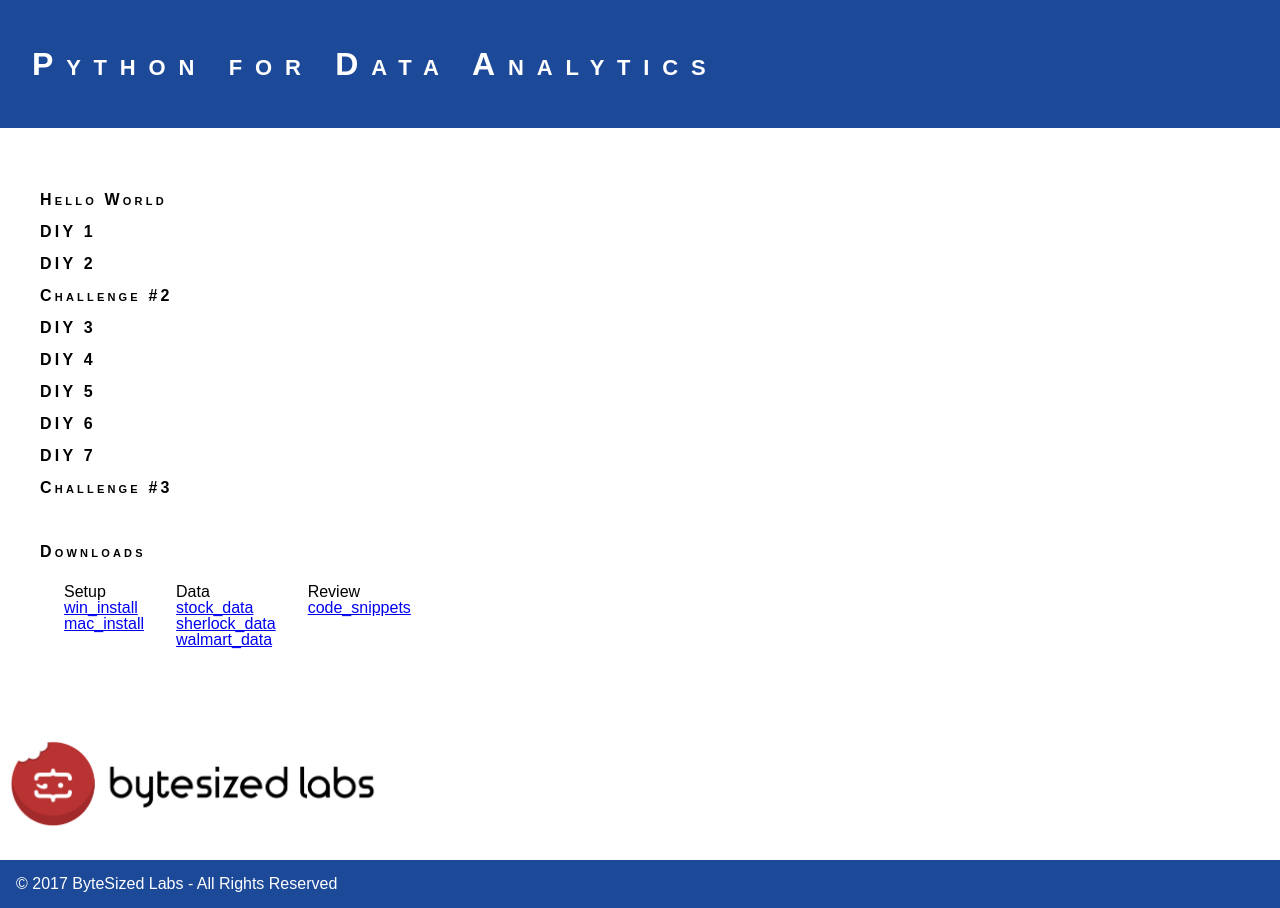
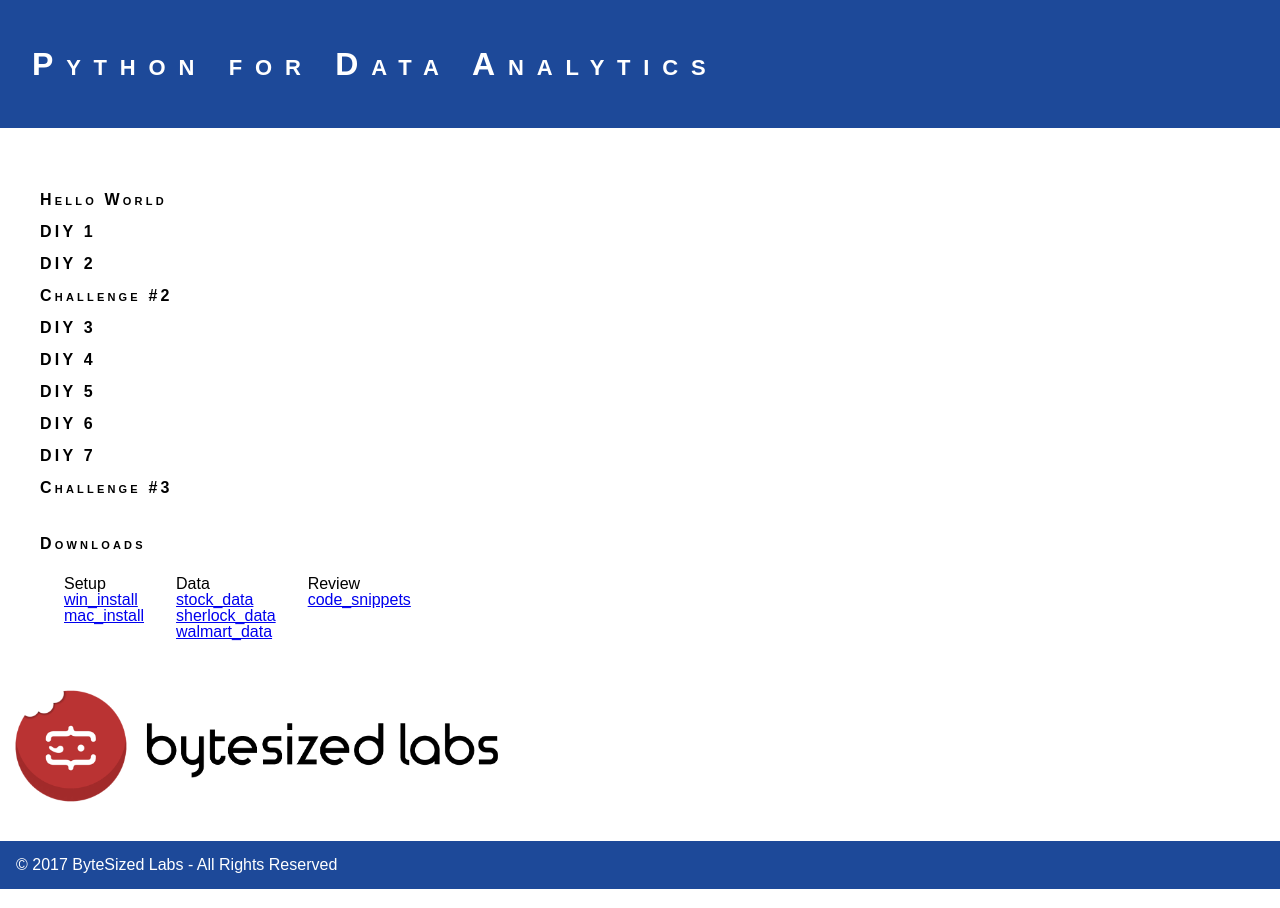
Before and after one commit to ByteSizedLabs/python-for-data-analytics, a plain HTML site: page index.htm in a window 1280 px wide. Drawn offline with nearby package versions, Linux system fonts and the light colour scheme.

Commit message:
fixed spacing

```diff
--- a/style.css
+++ b/style.css
@@ -70,7 +70,6 @@ menu li:hover {
 }
 menu div {
 	margin-top: 0.5em;
-	margin-bottom: 1.5em;
 }
 
 menu div a{
@@ -78,7 +77,7 @@ menu div a{
 }
 
 menu ul {
-	margin-bottom: 2em;
+	margin-bottom: 1.5em;
 }
 section {
 	display: inline-block;
@@ -102,7 +101,7 @@ section ul li {
 }
 
 #logo {
-	width: 30%;
+	width: 40%;
 	height: auto;
 	margin-bottom: 1em;
 }
```
